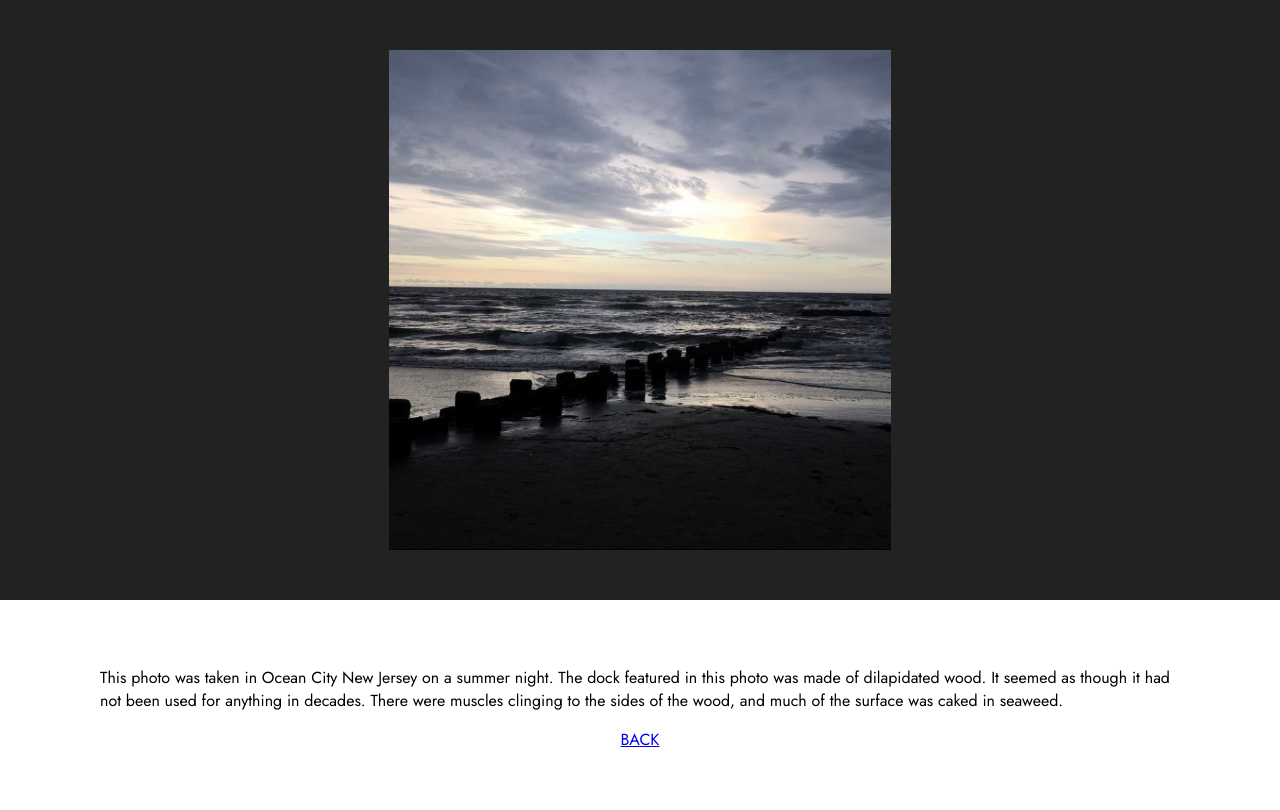
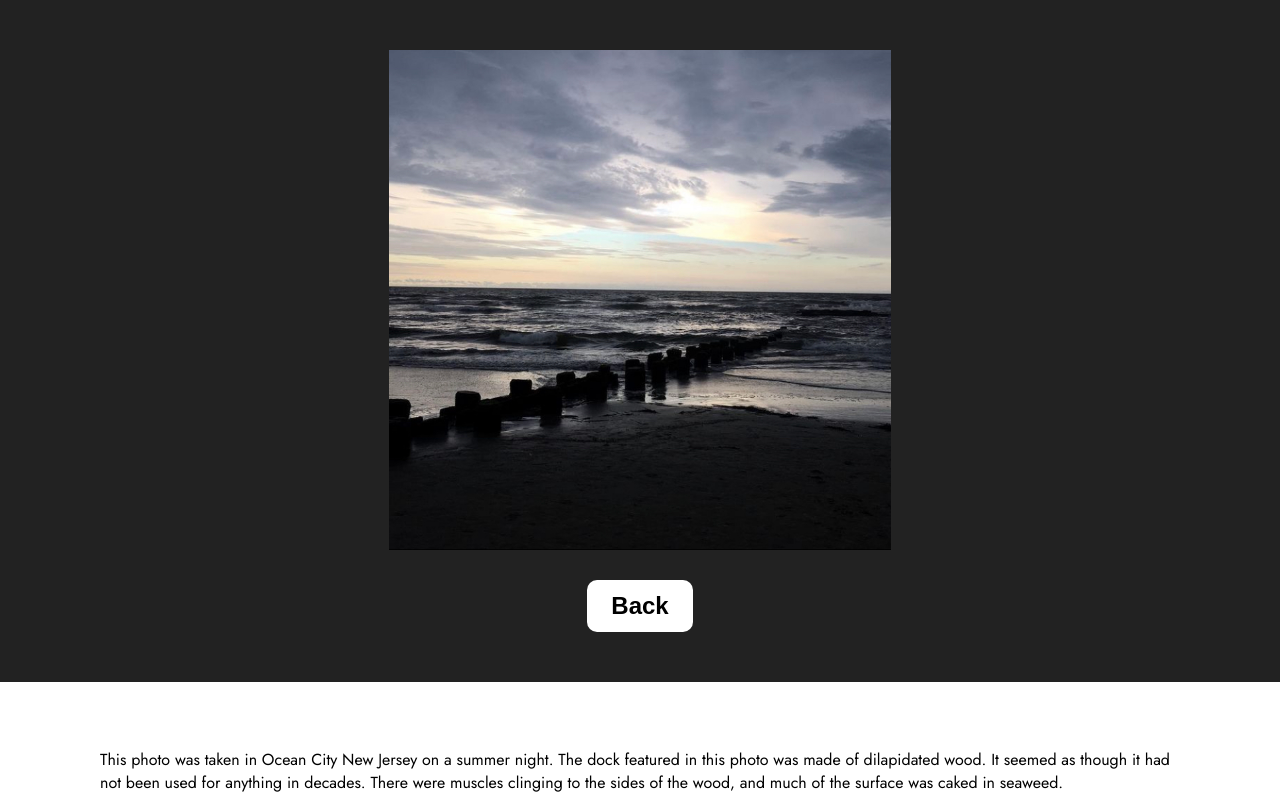
Before and after one commit to domthescott/IDM221, a plain HTML site: page dock.html in a window 1280 px wide. Drawn offline with Linux system fonts and the light colour scheme.

Commit message:
Update dock.html

```diff
--- a/dock.html
+++ b/dock.html
@@ -11,14 +11,18 @@
   </head>
   <body class="top">
 
-   <span class="container">  <img src="Images/Dock.jpeg" alt="A weathered wooden dock trailing off into the ocean at night"height="500"></span>
+   <span class="container">  <img src="Images/Dock.jpeg" alt="A weathered wooden dock trailing off into the ocean at night"height="500">
+
+     <a href="index.html">
+      <button>Back</button>
+      </a></span>
 
    <div class="textcontainer">
    <p>This photo was taken in Ocean City New Jersey on a summer night. The dock featured in this photo was made of
   dilapidated wood. It seemed as though it had not been used for anything in decades. There were muscles clinging to the sides
   of the wood, and much of the surface was caked in seaweed.
    </p>
- <a href="index.html">BACK</a>
+
 </div>
 
 </body>
```
